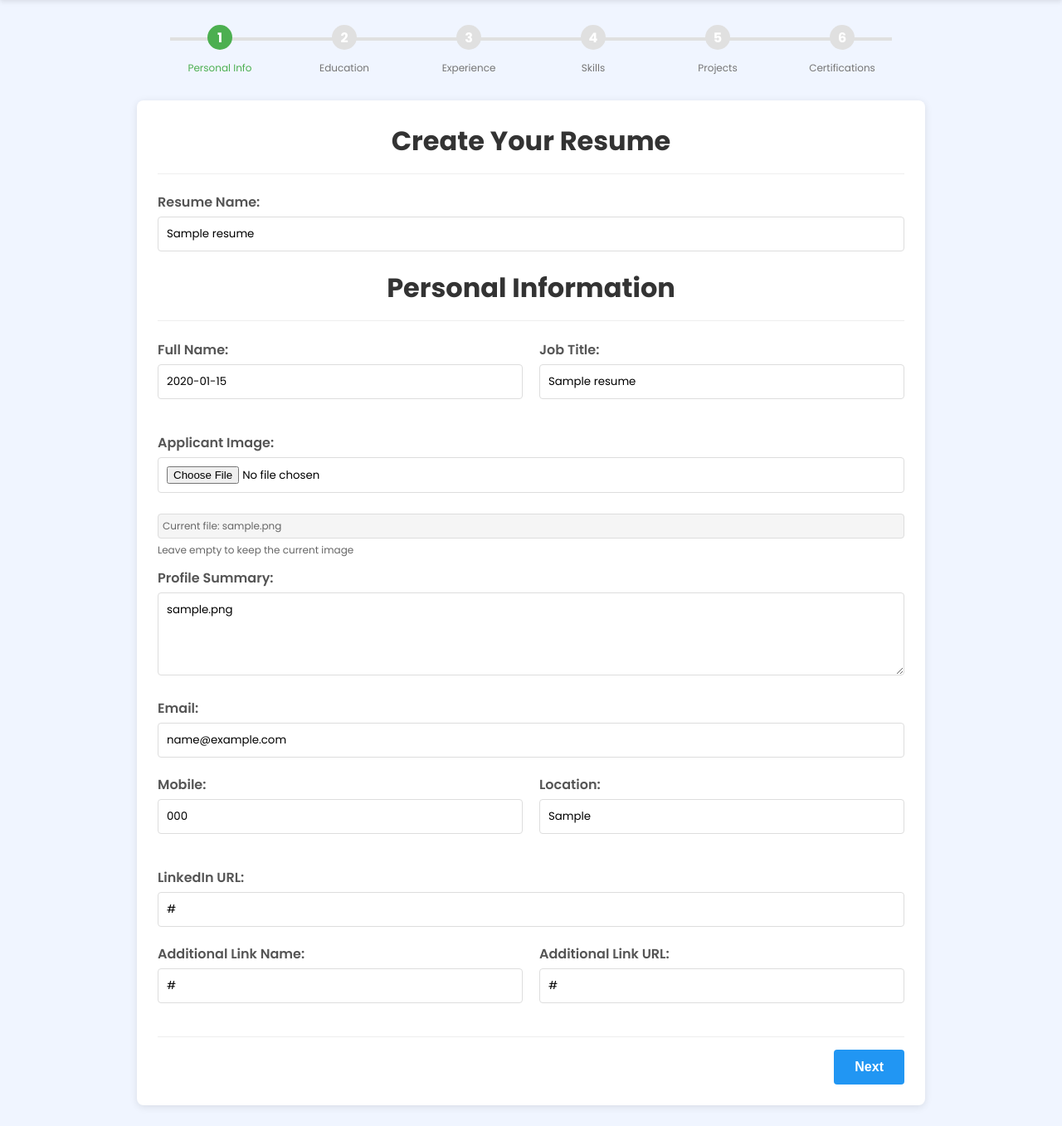
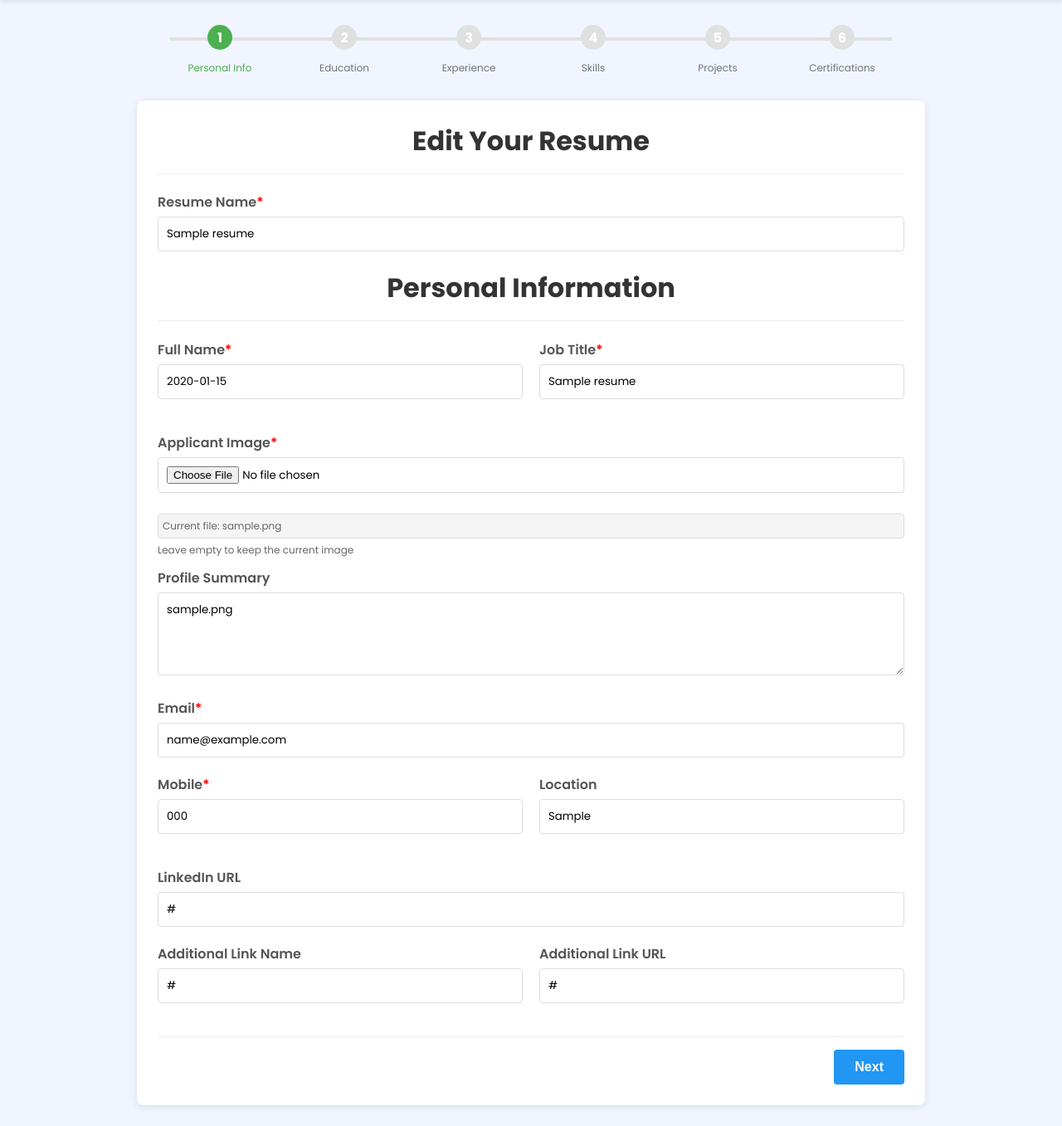
Before and after one commit to ayahmeftah/draftr-cv-builder-web-app, a Django app: page /resumes/1/personal/ in a window 1280 px wide. Shown: the part 90-1447 px from the top of the page at 83% size. Run offline with Django 5.2, Linux system fonts and the light colour scheme; a user stored in the database is signed in; tables that the repository leaves empty hold one stand-in row (values such as "Sample post").

Commit message:
modifing personal infro css

```diff
--- a/main_app/static/css/progress.css
+++ b/main_app/static/css/progress.css
@@ -606,3 +606,7 @@ form .delete-button:hover {
     color: #666;
     margin-top: 5px;
 }
+
+.red-star {
+    color: red;
+}
--- a/main_app/templates/resumes/personal_info_form.html
+++ b/main_app/templates/resumes/personal_info_form.html
@@ -44,11 +44,15 @@
 </div>
 
 <div class="form-card">
+    {% if resume %}
+    <h1>Edit Your Resume</h1>
+    {% else %}
     <h1>Create Your Resume</h1>
+    {% endif %}
     <form method="post" enctype="multipart/form-data">
         {% csrf_token %}
 
-        <label for="resume_name">Resume Name:</label>
+        <label for="resume_name">Resume Name<span class="red-star">*</span></label>
         <input type="text" id="resume_name" name="resume_name" value="{{ form.resume_name.value|default_if_none:'' }}" required>
 
         <h1>Personal Information</h1>
@@ -57,18 +61,18 @@
 
         <div class="form-row">
             <div class="form-group">
-                <label for="candidate_name">Full Name:</label>
+                <label for="candidate_name">Full Name<span class="red-star">*</span></label>
         <input type="text" id="candidate_name" name="candidate_name" value="{{ form.candidate_name.value|default_if_none:'' }}" required>
             </div>
             <div class="form-group">
-                <label for="job_title">Job Title:</label>
+                <label for="job_title">Job Title<span class="red-star">*</span></label>
                 <input type="text" id="job_title" name="job_title" value="{{ form.job_title.value|default_if_none:'' }}" required>
             </div>
         </div>
         {% if resume.template.candidate_img_available %}
             <div class="form-group">
                 <div class="file-input-container">
-                    <label for="candidate_image">Applicant Image:</label>
+                    <label for="candidate_image">Applicant Image<span class="red-star">*</span></label>
                     <input type="file" id="candidate_image" name="candidate_image" accept="image/*" {% if not resume.candidate_image %}required{% endif %}>
 
                     {% if resume.candidate_image %}
@@ -79,33 +83,33 @@
             </div>
             {% endif %}
 
-        <label for="profile">Profile Summary:</label>
+        <label for="profile">Profile Summary</label>
         <textarea id="profile" name="profile">{{ form.profile.value|default_if_none:'' }}</textarea>
 
-        <label for="email">Email:</label>
-        <input type="email" id="email" name="email" value="{{ form.email.value|default_if_none:'' }}">
+        <label for="email">Email<span class="red-star">*</span></label>
+        <input type="email" id="email" name="email" value="{{ form.email.value|default_if_none:'' }}" required>
 
         <div class="form-row">
             <div class="form-group">
-                <label for="mobile">Mobile:</label>
-                <input type="text" id="mobile" name="mobile" value="{{ form.mobile.value|default_if_none:'' }}">
+                <label for="mobile">Mobile<span class="red-star">*</span></label>
+                <input type="text" id="mobile" name="mobile" value="{{ form.mobile.value|default_if_none:'' }}" required>
             </div>
             <div class="form-group">
-                <label for="location">Location:</label>
+                <label for="location">Location</label>
                 <input type="text" id="location" name="location" value="{{ form.location.value|default_if_none:'' }}">
             </div>
         </div>
 
-        <label for="linkedin_link">LinkedIn URL:</label>
+        <label for="linkedin_link">LinkedIn URL</label>
         <input type="url" id="linkedin_link" name="linkedin_link" value="{{ form.linkedin_link.value|default_if_none:'' }}">
 
         <div class="form-row">
             <div class="form-group">
-                <label for="additional_link_name">Additional Link Name:</label>
+                <label for="additional_link_name">Additional Link Name</label>
                 <input type="text" id="additional_link_name" name="additional_link_name" value="{{ form.additional_link_name.value|default_if_none:'' }}">
             </div>
             <div class="form-group">
-                <label for="additional_link">Additional Link URL:</label>
+                <label for="additional_link">Additional Link URL</label>
                 <input type="url" id="additional_link" name="additional_link" value="{{ form.additional_link.value|default_if_none:'' }}">
             </div>
         </div>
```
